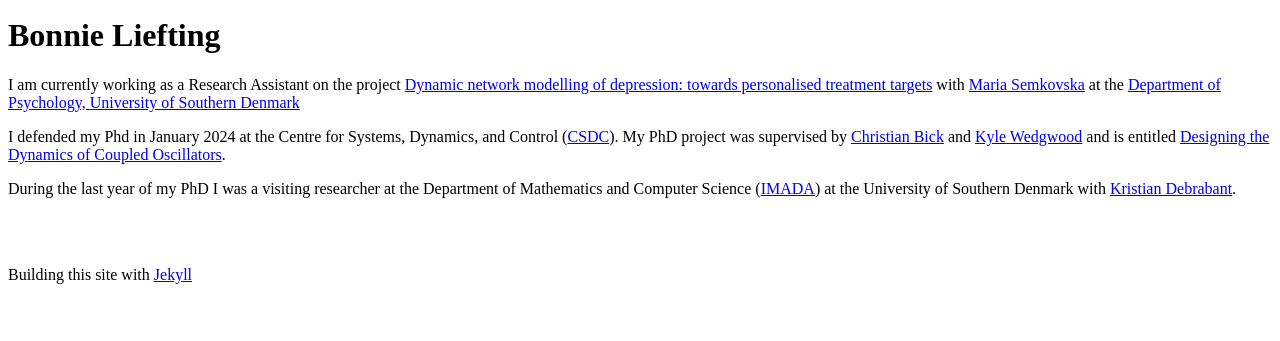
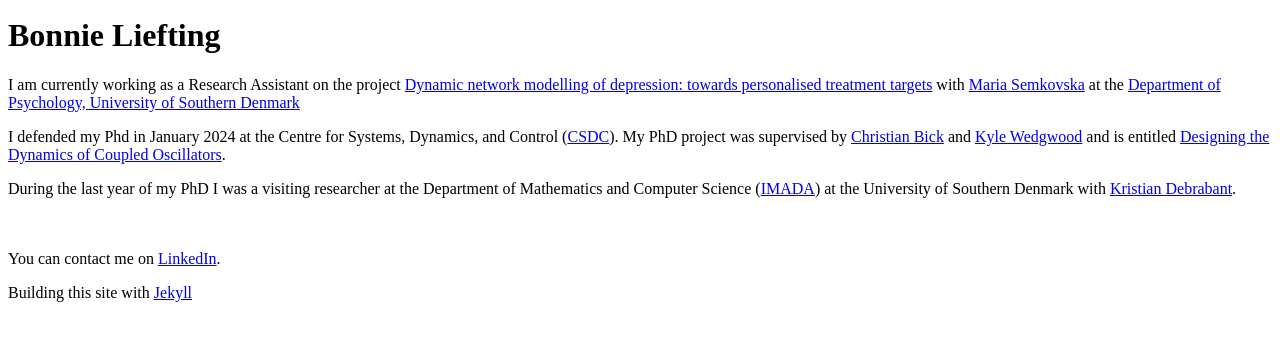
Before and after one commit to bonnie522/bonnie522, a Jekyll site: the page built from index.md, in a window 1280 px wide, cut to the strip 112-453 px from the top of the page. Built offline with Jekyll 4.4.1, drawn with Linux system fonts in a browser that asks for light colours.

Commit message:
Update index.md
added linkedin

```diff
--- a/index.md
+++ b/index.md
@@ -11,5 +11,6 @@ I defended my Phd in January 2024 at the Centre for Systems, Dynamics, and Contr
 During the last year of my PhD I was a visiting researcher at the Department of Mathematics and Computer Science ([IMADA](https://imada.sdu.dk/)) at the University of Southern Denmark with [Kristian Debrabant](https://imada.sdu.dk/u/debrabant/index_en.php).
 
 <br/><br/>
+You can contact me on [LinkedIn](https://www.linkedin.com/in/liefting/).
 
 Building this site with [Jekyll](https://jekyllrb.com/)
```
